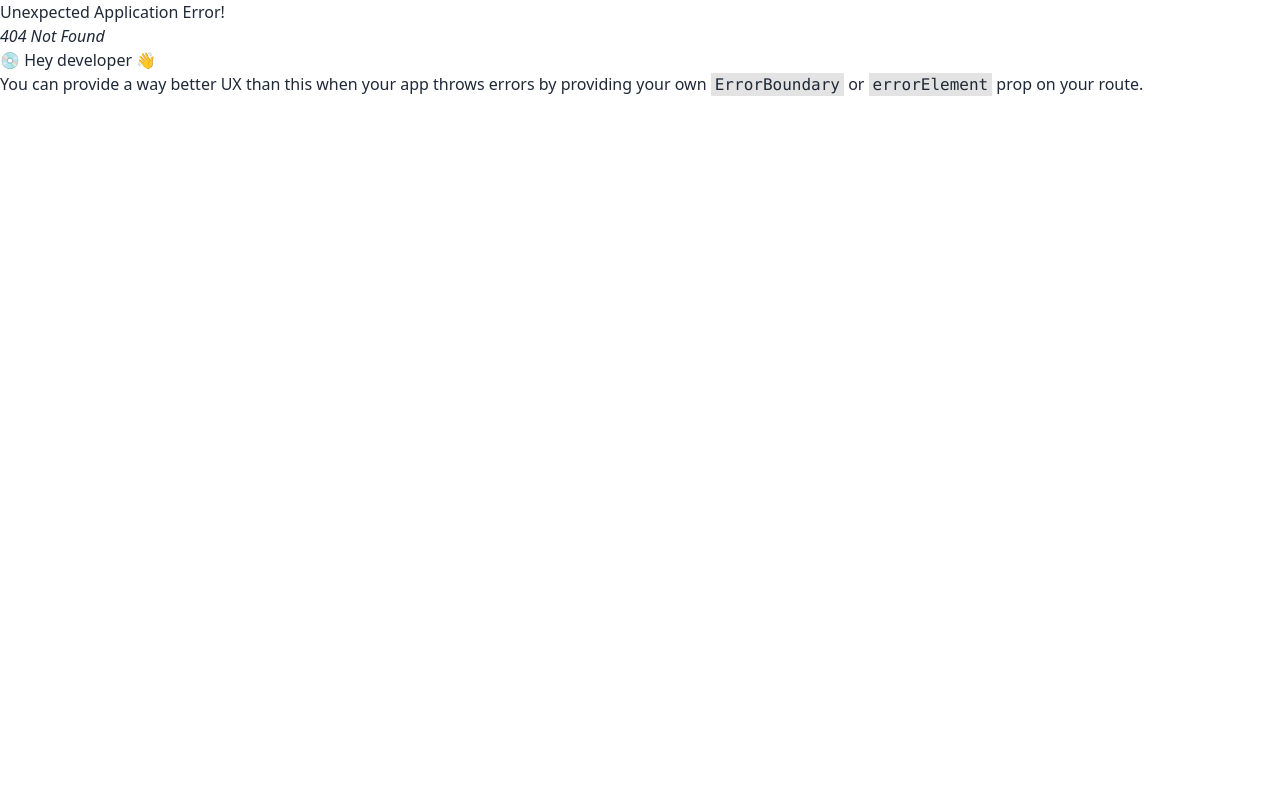
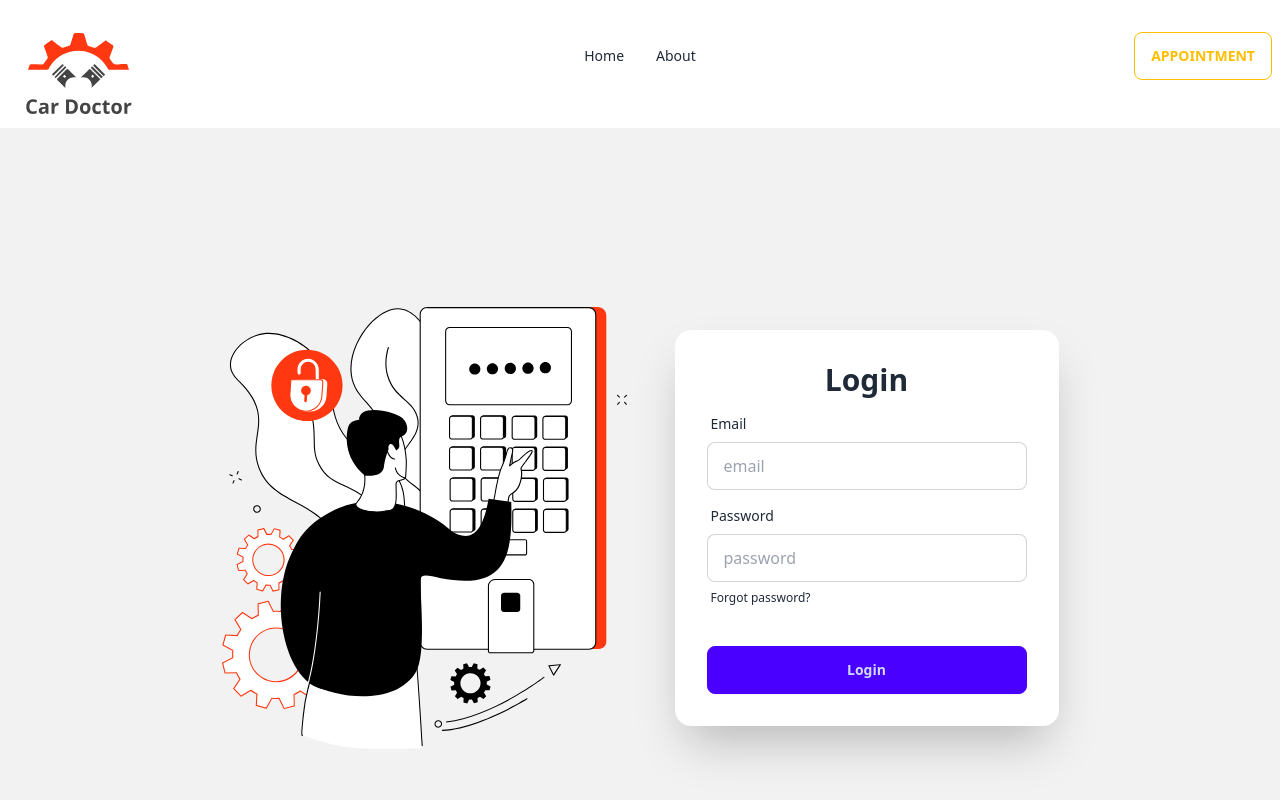
Before and after one commit to Md-Ashikur-Rahman-Ashik/CRUD-Recap-With-Genius-Car, a React (Vite) app in the folder genius-car-client/: page /login in a window 1280 px wide. Before the commit this address had no page. Shown: the top 800 px of the page. Built offline with nearby package versions, Linux system fonts and the light colour scheme.

Commit message:
Created a simple login page
Integrated firebase

```diff
--- a/genius-car-client/package.json
+++ b/genius-car-client/package.json
@@ -10,6 +10,7 @@
     "preview": "vite preview"
   },
   "dependencies": {
+    "firebase": "^10.11.1",
     "localforage": "^1.10.0",
     "match-sorter": "^6.3.4",
     "react": "^18.2.0",
--- a/genius-car-client/src/Routes/Routes.jsx
+++ b/genius-car-client/src/Routes/Routes.jsx
@@ -1,6 +1,7 @@
 import { createBrowserRouter } from "react-router-dom";
 import Main from "../Layout/Main";
 import Home from "../pages/Home/Home";
+import Login from "../pages/Login/Login";
 
 const router = createBrowserRouter([
   {
@@ -11,6 +12,10 @@ const router = createBrowserRouter([
         path: "/",
         element: <Home></Home>,
       },
+      {
+        path: "/login",
+        element: <Login></Login>,
+      },
     ],
   },
 ]);
--- /dev/null
+++ b/genius-car-client/src/firebase/firebase.config.js
@@ -0,0 +1,17 @@
+// Import the functions you need from the SDKs you need
+import { initializeApp } from "firebase/app";
+// TODO: Add SDKs for Firebase products that you want to use
+// https://firebase.google.com/docs/web/setup#available-libraries
+
+// Your web app's Firebase configuration
+const firebaseConfig = {
+  apiKey: import.meta.env.VITE_APIKEY,
+  authDomain: import.meta.env.VITE_AUTHDOMAIN,
+  projectId: import.meta.env.VITE_PROJECTID,
+  storageBucket: import.meta.env.VITE_STORAGEBUCKET,
+  messagingSenderId: import.meta.env.VITE_MESSAGINGSENDERID,
+  appId: import.meta.env.VITE_APPID,
+};
+
+// Initialize Firebase
+const app = initializeApp(firebaseConfig);
--- /dev/null
+++ b/genius-car-client/src/pages/Login/Login.jsx
@@ -0,0 +1,58 @@
+import login from "../../assets/images/login/login.svg";
+
+const Login = () => {
+  const handleLogin = (event) => {
+    event.preventDefault();
+  };
+
+  return (
+    <div className="hero min-h-screen bg-base-200">
+      <div className="hero-content gap-12 flex-col lg:flex-row">
+        <div className="w-1/2">
+          <img src={login} alt="" />
+        </div>
+        <div className="card shrink-0 w-full max-w-sm shadow-2xl bg-base-100">
+          <form className="card-body" onSubmit={handleLogin}>
+            <h1 className="text-3xl text-center font-bold">Login</h1>
+            <div className="form-control">
+              <label className="label">
+                <span className="label-text">Email</span>
+              </label>
+              <input
+                type="email"
+                placeholder="email"
+                className="input input-bordered"
+                required
+              />
+            </div>
+            <div className="form-control">
+              <label className="label">
+                <span className="label-text">Password</span>
+              </label>
+              <input
+                type="password"
+                placeholder="password"
+                className="input input-bordered"
+                required
+              />
+              <label className="label">
+                <a href="#" className="label-text-alt link link-hover">
+                  Forgot password?
+                </a>
+              </label>
+            </div>
+            <div className="form-control mt-6">
+              <input
+                type="submit"
+                value={"Login"}
+                className="btn btn-primary"
+              />
+            </div>
+          </form>
+        </div>
+      </div>
+    </div>
+  );
+};
+
+export default Login;
```
Also changed, not shown: 1 other file (tests, documents, lock files or other folders).
